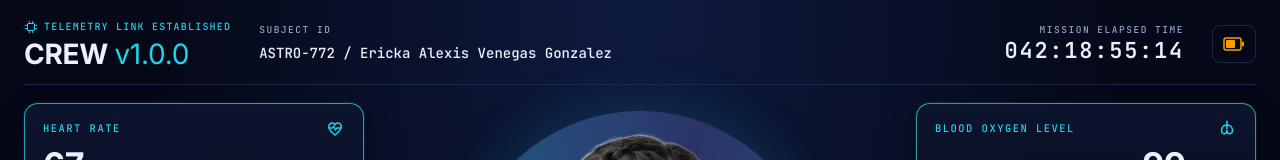
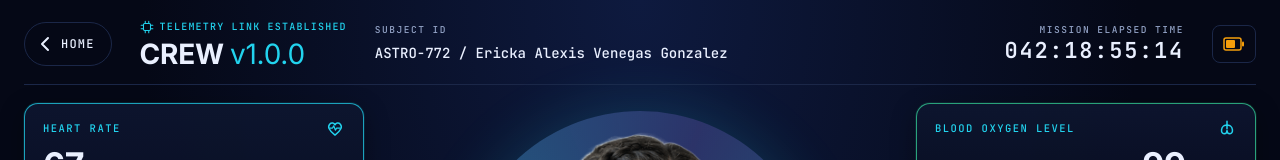
Before and after one commit to KevsCha/Hackaton-SpaceApps, a plain HTML site: page tercera.html in a window 1280 px wide. Shown: the top 160 px of the page. Drawn offline with Linux system fonts and the light colour scheme.

Commit message:
feat: add back navigation link to header with updated styles

```diff
--- a/src/css/tercera.css
+++ b/src/css/tercera.css
@@ -48,12 +48,22 @@ button, input { font-family: inherit; }
 /* ===== Cabecera ===== */
 .top {
   display: grid;
-  grid-template-columns: auto 1fr auto auto;
+  grid-template-columns: auto auto 1fr auto auto;   /* antes: auto 1fr auto auto */
   align-items: center;
   gap: 28px;
   padding-bottom: 16px;
   border-bottom: 1px solid var(--line);
 }
+
+.back {
+  display: inline-flex; align-items: center; gap: 6px;
+  min-height: 44px; padding: 0 16px 0 12px;
+  border: 1px solid var(--line); border-radius: 22px;
+  color: var(--text); text-decoration: none;
+  font: 500 12px/1 var(--mono); letter-spacing: .1em; text-transform: uppercase;
+}
+.back:hover { background: rgba(255,255,255,.06); border-color: var(--cyan); color: var(--cyan); }
+.back:focus-visible { outline: 2px solid var(--cyan); outline-offset: 2px; }
 .link {
   display: flex; align-items: center; gap: 6px;
   font: 500 10px/1 var(--mono);
@@ -268,6 +278,7 @@ button:focus-visible, input:focus-visible { outline: 2px solid var(--cyan); outl
 
 /* ===== Adaptación a pantallas pequeñas ===== */
 @media (max-width: 1100px) {
+.back { grid-column: 1 / -1; justify-self: start; }
   .grid { grid-template-columns: 1fr 1fr; }
   .center { grid-column: 1 / -1; order: -1; }
 }
--- a/tercera.html
+++ b/tercera.html
@@ -29,6 +29,10 @@
 
   <!-- HEADER -->
   <header class="top">
+      <a class="back" href="index.html" aria-label="Back to home">
+    <svg width="18" height="18" viewBox="0 0 18 18" aria-hidden="true"><path d="M11 3 L5 9 L11 15" stroke="currentColor" stroke-width="2" fill="none" stroke-linecap="round" stroke-linejoin="round"/></svg>
+    Home
+  </a>
     <div class="brand">
       <p class="link"><svg class="ico" aria-hidden="true"><use href="#i-chip"/></svg><span id="linkText">TELEMETRY LINK ESTABLISHED</span></p>
       <h1>CREW <span>v1.0.0</span></h1>
```
